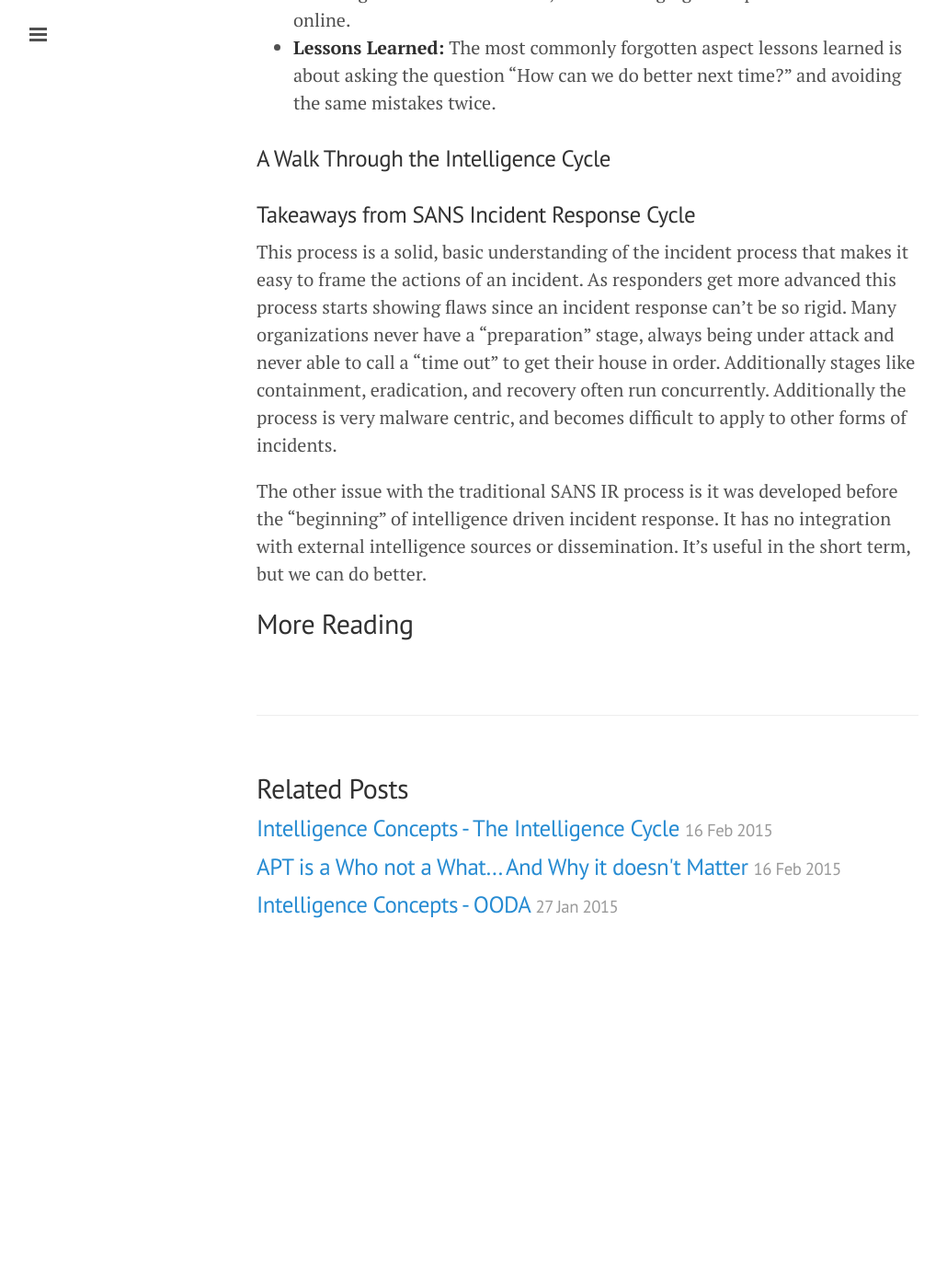
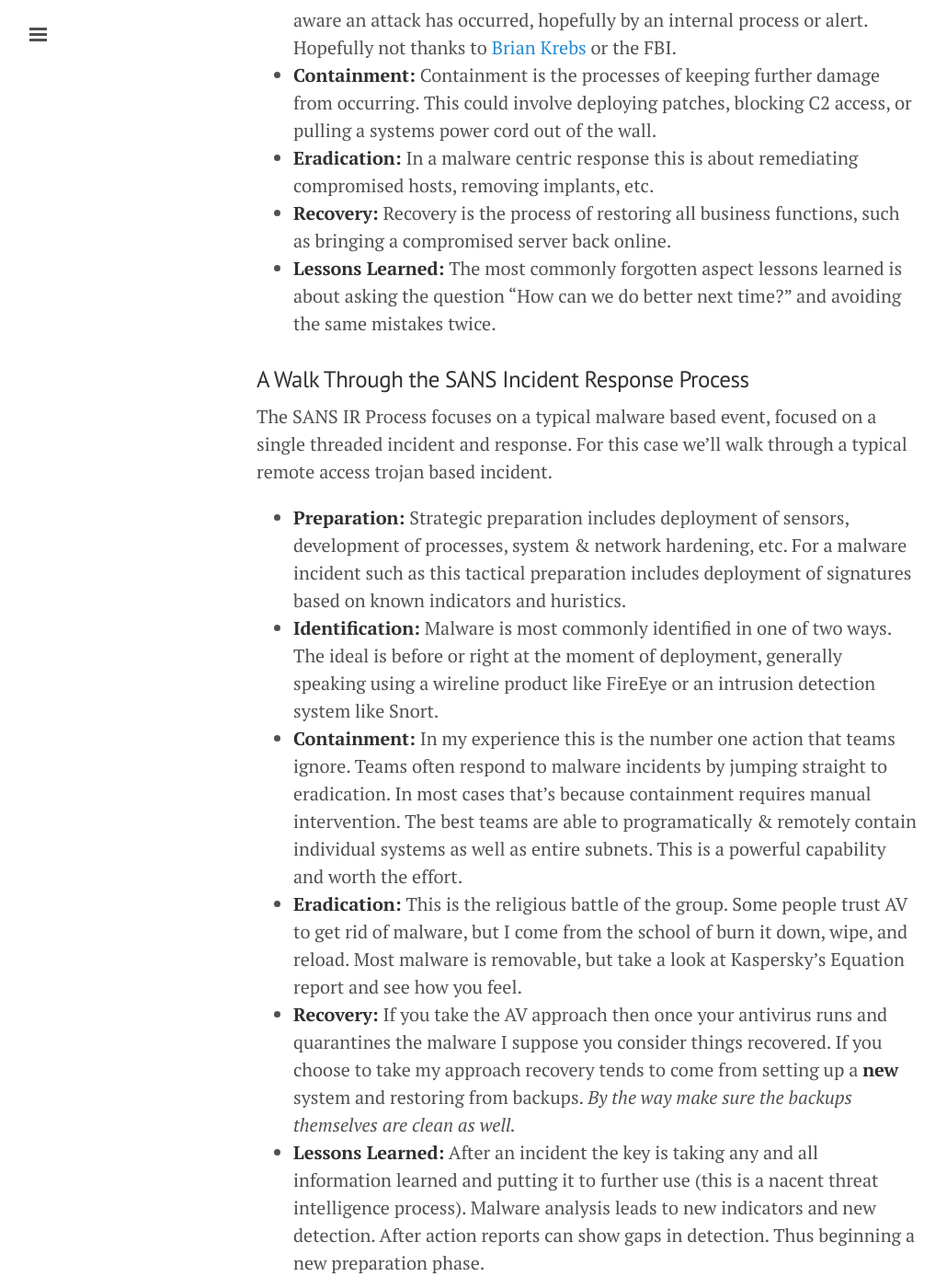
Before and after one commit to sroberts/sroberts.github.io, a Jekyll site: the page built from _posts/2015-02-25-sans-ir.md, in a window 1280 px wide and 1400 px high, scrolled down 873 px. Shown: the whole window at 92% size, without its empty margins (1-1031 px from the left). Built offline with Jekyll 4.4.1, drawn with Linux system fonts in a browser that asks for light colours; nearby versions of some CDN libraries; before the commit the page ends 1932 px from its top, so only the background shows below that; some of the changed text lies outside the part shown.

Commit message:
Pretty serious rewrite... but I feel like I'm just spinning my wheels now

```diff
--- a/_posts/2015-02-25-sans-ir.md
+++ b/_posts/2015-02-25-sans-ir.md
@@ -1,27 +1,42 @@
 ---
 layout: post
-title: Intelligence Concepts - The Intelligence Cycle
+title: Intelligence Concepts - The SANS Incident Response Process
 ---
 
-blah blah introduction
+Getting away from the abstract to something a bit more distinctly DFIR we get to the (in)famous SANS Incident Response Process. The basis of SANS 504: Incident Response & Hacker Techniques this process attempts to codify the typical incident process into key steps.
 
-## SANS Incident Response Cycle
+## SANS Incident Response Process
 
-Getting away from the abstract to something a bit more distinctly DFIR we get to the (in)famous SANS Incident Response Cycle. The basis of SANS 504: Incident Response & Hacker Techniques this process attempts to codify the typical incident process into a few key steps:
+![SANS Incident Response Cycle](http://static.markn.ca/img/blog/incident-response-process.png)
 
 - __Preparation:__ Getting ready for incident response, creating documentation, building tools, etc.
 - __Identification:__ This is about the first moment where the victim becomes aware an attack has occurred, hopefully by an internal process or alert. Hopefully not thanks to [Brian Krebs](http://krebsonsecurity.com) or the FBI.
-- __Containment:__ After an incident is identified containment is the processes of keeping further damage from occurring. This could involve deploying patches, blocking C2 access, or pulling a systems power cord out of the wall.
+- __Containment:__ Containment is the processes of keeping further damage from occurring. This could involve deploying patches, blocking C2 access, or pulling a systems power cord out of the wall.
 - __Eradication:__ In a malware centric response this is about remediating compromised hosts, removing implants, etc.
-- __Recovery:__ Assuming systems were taken offline recovery is the process of restoring all business functions, such as bringing a compromised server back online.
+- __Recovery:__ Recovery is the process of restoring all business functions, such as bringing a compromised server back online.
 - __Lessons Learned:__ The most commonly forgotten aspect lessons learned is about asking the question "How can we do better next time?" and avoiding the same mistakes twice.
 
-### A Walk Through the Intelligence Cycle
+### A Walk Through the SANS Incident Response Process
 
-### Takeaways from SANS Incident Response Cycle
+The SANS IR Process focuses on a typical malware based event, focused on a single threaded incident and response. For this case we'll walk through a typical remote access trojan based incident.
 
-This process is a solid, basic understanding of the incident process that makes it easy to frame the actions of an incident. As responders get more advanced this process starts showing flaws since an incident response can't be so rigid. Many organizations never have a "preparation" stage, always being under attack and never able to call a "time out" to get their house in order. Additionally stages like containment, eradication, and recovery often run concurrently. Additionally the process is very malware centric, and becomes difficult to apply to other forms of incidents.
+- __Preparation:__ Strategic preparation includes deployment of sensors, development of processes, system & network hardening, etc. For a malware incident such as this tactical preparation includes deployment of signatures based on known indicators and huristics.
+- __Identification:__ Malware is most commonly identified in one of two ways. The ideal is before or right at the moment of deployment, generally speaking using a wireline product like FireEye or an intrusion detection system like Snort.
+- __Containment:__ In my experience this is the number one action that teams ignore. Teams often respond to malware incidents by jumping straight to eradication. In most cases that's because containment requires manual intervention. The best teams are able to programatically & remotely contain individual systems as well as entire subnets. This is a powerful capability and worth the effort.
+- __Eradication:__ This is the religious battle of the group. Some people trust AV to get rid of malware, but I come from the school of burn it down, wipe, and reload. Most malware is removable, but take a look at Kaspersky's Equation report and see how you feel.
+- __Recovery:__ If you take the AV approach then once your antivirus runs and quarantines the malware I suppose you consider things recovered. If you choose to take my approach recovery tends to come from setting up a __new__ system and restoring from backups. _By the way make sure the backups themselves are clean as well._
+- __Lessons Learned:__ After an incident the key is taking any and all information learned and putting it to further use (this is a nacent threat intelligence process). Malware analysis leads to new indicators and new detection. After action reports can show gaps in detection. Thus beginning a new preparation phase.
 
-The other issue with the traditional SANS IR process is it was developed before the "beginning" of intelligence driven incident response. It has no integration with external intelligence sources or dissemination. It's useful in the short term, but we can do better.
+### Takeaways from SANS Incident Response Process
+
+This process is a solid, basic understanding of the incident process that makes it easy to frame the actions of an incident. As responders get more advanced this process starts showing flaws since an incident response can't be so rigid. Organizations never have a "preparation" stage, always being under attack and never able to call a "time out" to get their house in order. Stages like containment, eradication, and recovery often run concurrently. The process is malware centric, and becomes difficult to apply to other forms of incidents.
+
+The SANS IR Process can also lead to something of a whack-a-mole.
+
+The other issue with the traditional SANS IR process was developed before the "beginning" of intelligence driven incident response. It has no integration with external intelligence sources or dissemination. It's useful in the short term, but we can do better.
+
+This is an essential process that helps form a cogent understanding of the incident process, but it's limitations need to be just as well understood.
 
 ## More Reading
+- [SANS DFIR: The Big Picture of the Security Incident Cycle](http://digital-forensics.sans.org/blog/2010/09/27/digital-forensics-security-incident-cycle/)
+- [SANS Reading Room: Incident Response Whitepapers](http://www.sans.org/reading-room/whitepapers/incident)
```
